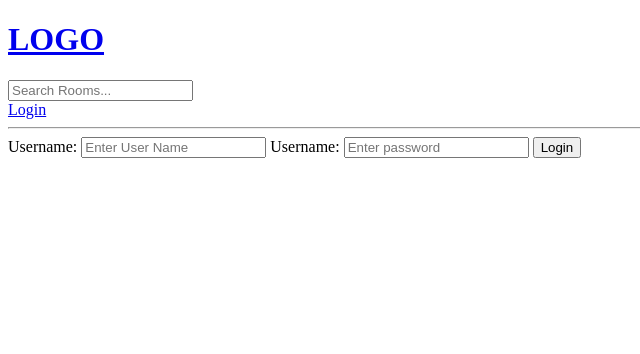
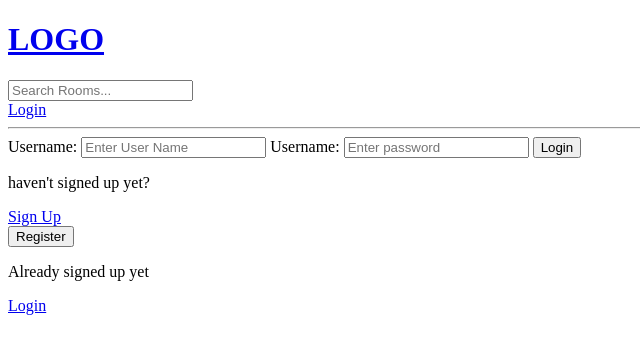
Before and after one commit to MunyaoMulinge/djangoSeven, a Django app: page /login/ in a window 1280 px wide. Shown: the top 354 px of the page, without its empty margins (0-640 px from the left). Run offline with Django 4.2, Linux system fonts and the light colour scheme.

Commit message:
userRegistration

```diff
--- a/base/templates/base/login_register.html
+++ b/base/templates/base/login_register.html
@@ -12,6 +12,19 @@
 
         <input type="submit" value="Login"/>
     </form>
+
+    <p> haven't signed up yet? </p>
+    <a href = "{% url 'register' %}"> Sign Up </a>
+</div>
+
+<div>
+    <form method="POST" action="">
+        {% csrf_token %}
+
+        <input type="submit" value="Register"/>
+    </form>
+    <p> Already signed up yet </p>
+    <a href = "{% url 'login' %}">Login</a>
 </div>
 
 {% endblock content%}
--- a/base/urls.py
+++ b/base/urls.py
@@ -5,6 +5,7 @@ urlpatterns = [
 
     path('login/', views.loginPage, name='login'),
     path('logout/', views.logoutUser, name='logout'),
+    path('register/', views.registerPage, name='register'),
 
     path('', views.home, name='home'),
     path('room/<str:pk>/', views.room, name='room'),
--- a/base/views.py
+++ b/base/views.py
@@ -17,7 +17,7 @@ from .forms import RoomForm
 # ]
 
 def loginPage(request):
-
+    page = 'login'
     if request.user.is_authenticated:
         return redirect('home')
     if request.method == 'POST':
@@ -37,12 +37,17 @@ def loginPage(request):
         else:
             messages.error(request, "User name or password does not exist")
 
-    context = {}
+    context = {'page' :page}
     return render(request, 'base/login_register.html', context)
 
 def logoutUser(request):
     logout(request)
     return redirect('home')
+
+def registerPage(request):
+    page = 'register'
+    return render(request, 'base/login_register.html')
+
 
 def home(request):
     q = request.GET.get('q') if request.GET.get('q') != None else ''
```
